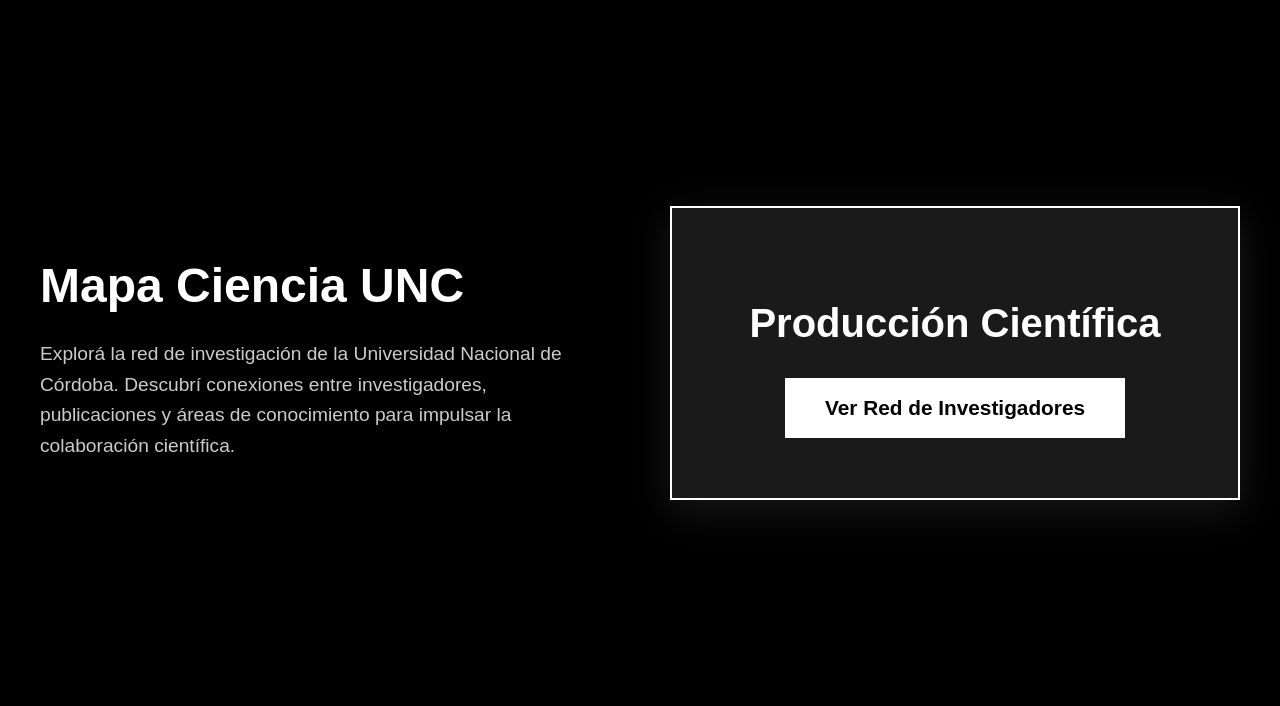
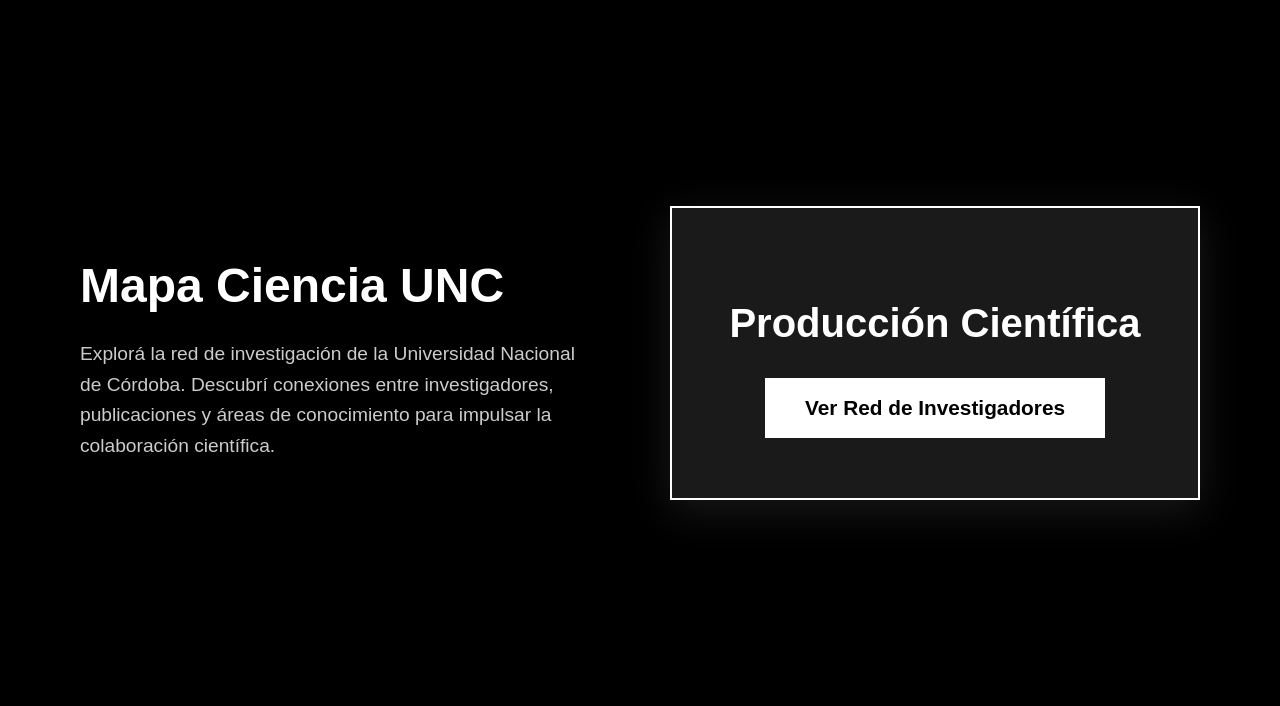
Before and after one commit to sivt-famaf/mapa-ciencia-unc, a FastAPI app: template mapa_ciencia_unc/templates/home.html in a window 1280 px wide. Shown: the part 94-800 px from the top of the page. Run offline with FastAPI, Linux system fonts and the light colour scheme; the template is opened without the code that fills it, so the values that code supplies are empty; parts of the project's set-up code (start-up, migrations or seed data) failed here and were passed over.

Commit message:
refactor: uses main and container in all pages. Improves color schemes

```diff
--- a/mapa_ciencia_unc/static/js/graph.js
+++ b/mapa_ciencia_unc/static/js/graph.js
@@ -103,8 +103,7 @@ function generateResearchTopicPalette(count) {
   // Use chroma.scale to generate visually distinct colors
   // Using a cubehelix scale for better perceptual uniformity
   return chroma.scale([
-      chroma('pink').saturate(2).hex(),
-      '#2A4858'
+      '#ef476f', '#f78c6b', '#06d6a0', '#118ab2', '#073b4c'
     ])
     .mode('lch')
     .colors(count);
--- a/mapa_ciencia_unc/templates/base.html
+++ b/mapa_ciencia_unc/templates/base.html
@@ -46,6 +46,11 @@
         justify-content: center;
         padding: 3rem 1.5rem;
       }
+      main {
+        width: min(1200px, 100%);
+        border-radius: 4px;
+        padding: 2.5rem;
+      }
     </style>
 
     {% block extra_head %}{% endblock %}
--- a/mapa_ciencia_unc/templates/home.html
+++ b/mapa_ciencia_unc/templates/home.html
@@ -2,13 +2,6 @@
 
 {% block extra_head %}
 <style>
-  .container {
-    min-height: calc(100vh - 94px);
-    display: flex;
-    align-items: center;
-    justify-content: center;
-    padding: 40px 20px;
-  }
   .section {
     max-width: 1200px;
     width: 100%;
@@ -86,8 +79,9 @@
 {% endblock %}
 
 {% block content %}
-<div class="container">
-  <div class="section">
+<div class="content-wrapper">
+  <main>
+    <div class="section">
     <div class="text-content">
       <h1>Mapa Ciencia UNC</h1>
       <p>
@@ -97,10 +91,11 @@
       </p>
     </div>
 
-    <div class="card">
-      <h2>Producción Científica</h2>
-      <a href="/graph" class="cta-button">Ver Red de Investigadores</a>
+      <div class="card">
+        <h2>Producción Científica</h2>
+        <a href="/graph" class="cta-button">Ver Red de Investigadores</a>
+      </div>
     </div>
-  </div>
+  </main>
 </div>
 {% endblock %}
--- a/mapa_ciencia_unc/templates/login.html
+++ b/mapa_ciencia_unc/templates/login.html
@@ -82,6 +82,7 @@
 
 {% block content %}
 <div class="content-wrapper">
+  <main>
     <div class="card">
       <h1>Acceso</h1>
       <p>Ingresá tu usuario y contraseña para continuar.</p>
@@ -105,6 +106,7 @@
         Guardamos el token de sesión en tu navegador para futuras peticiones protegidas.
       </div>
     </div>
+  </main>
 </div>
 {% endblock %}
 
```
Also changed, not shown: mapa_ciencia_unc/templates/graph.html (+2 -10 lines), mapa_ciencia_unc/templates/researcher.html (+0 -8 lines). Lines whose indentation alone changed are shown as unchanged.
